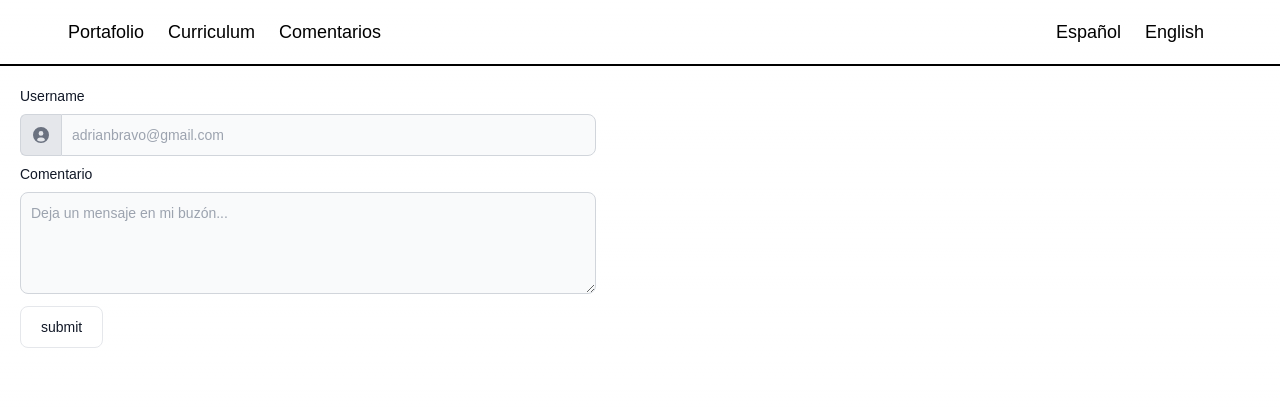
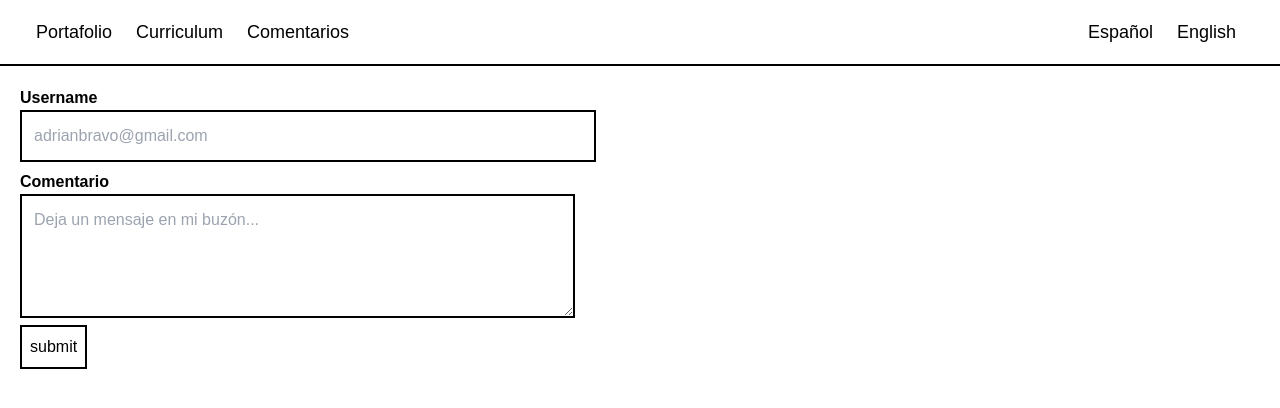
Before and after one commit to Burgos222/A01746459.github.io, a Next.js app: page /comentarios in a window 1280 px wide. Shown: the top 408 px of the page. Built offline with nearby package versions, Linux system fonts and the light colour scheme.

Commit message:
changes and firebase update

```diff
--- a/app/components/forms.jsx
+++ b/app/components/forms.jsx
@@ -4,20 +4,15 @@ import React from "react";
 export default function Forms() {
     return (
       <main className=" max-w-xl">
-        <label htmlFor="website-admin" className="block mb-2 text-sm font-medium text-gray-900 dark:text-white">Username</label>
+        <label htmlFor="website-admin" className=" font-semibold text-black">Username</label>
           <div className="flex">
-            <span className="inline-flex items-center px-3 text-sm text-gray-900 bg-gray-200 border border-r-0 border-gray-300 rounded-l-md dark:bg-gray-600 dark:text-gray-400 dark:border-gray-600">
-              <svg className="w-4 h-4 text-gray-500 dark:text-gray-400" aria-hidden="true" xmlns="http://www.w3.org/2000/svg" fill="currentColor" viewBox="0 0 20 20">
-                <path d="M10 0a10 10 0 1 0 10 10A10.011 10.011 0 0 0 10 0Zm0 5a3 3 0 1 1 0 6 3 3 0 0 1 0-6Zm0 13a8.949 8.949 0 0 1-4.951-1.488A3.987 3.987 0 0 1 9 13h2a3.987 3.987 0 0 1 3.951 3.512A8.949 8.949 0 0 1 10 18Z"/>
-              </svg>
-            </span>
-            <input type="email" id="website-admin" className="rounded-none rounded-r-lg bg-gray-50 border border-gray-300 text-gray-900 focus:ring-blue-500 focus:border-blue-500 block flex-1 min-w-0 w-full text-sm p-2.5  dark:bg-gray-700 dark:border-gray-600 dark:placeholder-gray-400 dark:text-white dark:focus:ring-blue-500 dark:focus:border-blue-500" placeholder="adrianbravo@gmail.com"/>
+            <input type="email" className="border-2 p-3 border-black w-[65ch] placeholder:hover:invisible" placeholder="adrianbravo@gmail.com"/>
           </div>
 
           <div className="mt-2">
-          <label htmlFor="message" className="block mb-2 text-sm font-medium text-gray-900 dark:text-white">Comentario</label>
-          <textarea id="message" rows="4" className="block p-2.5 w-full text-sm text-gray-900 bg-gray-50 rounded-lg border border-gray-300 focus:ring-blue-500 focus:border-blue-500 dark:bg-gray-700 dark:border-gray-600 dark:placeholder-gray-400 dark:text-white dark:focus:ring-blue-500 dark:focus:border-blue-500" placeholder="Deja un mensaje en mi buzón..."></textarea>
-          <button type="button" class="py-2.5 px-5 ml-30 mt-3 mr-2 mb-2 text-sm font-medium text-gray-900 focus:outline-none bg-white rounded-lg border border-gray-200 hover:bg-gray-100 hover:text-blue-700 focus:z-10 focus:ring-4 focus:ring-gray-200 dark:focus:ring-gray-700 dark:bg-gray-800 dark:text-gray-400 dark:border-gray-600 dark:hover:text-white dark:hover:bg-gray-700">submit</button>
+          <label htmlFor="message" className="font-semibold text-black">Comentario</label>
+          <textarea id="message" rows="4" className="border-2 p-3 border-black w-[62.4ch] placeholder:hover:invisible" placeholder="Deja un mensaje en mi buzón..."></textarea>
+          <button type="button" className="border-2 border-black p-2 hover:bg-black hover:text-white duration-300 ease-in-out">submit</button>
           </div>
 
       </main>
--- a/app/components/navbar.jsx
+++ b/app/components/navbar.jsx
@@ -3,9 +3,9 @@ import React from "react";
 
 export default function Navbar() {
     return (
-      <main className=''>
+      <main className='felx'>
         <nav className="border-b-2 border-black ">
-          <div className="mx-auto max-w-7xl px-2 sm:px-6 lg:px-8">
+          <div className="mx-auto ">
             <div className="relative flex h-16 items-center justify-10 ">
               <div className="flex flex-1 items-center justify-center sm:items-stretch sm:justify-start">
                 <div className="flex flex-shrink-0 items-center">
--- a/app/components/presentation.jsx
+++ b/app/components/presentation.jsx
@@ -10,7 +10,7 @@ export default function Presentation({ imageSrc, name, carrer }) {
         <p className="mb-1 font-normal text-gray-700">Ingeniero en Tecnologías Computacionales</p>
         <a href="https://tec.mx/es" className="mb-1 hover:text-blue-600 hover:font-bold ease-in-out">Tecnológico de Monterrey</a>
         <a href="curriculum" className="flex flex-row-reverse">
-        <span className=" px-3 py-2 hover:bg-black hover:text-white transition-colors duration-300 ease-in-out">
+        <span className=" px-4 py-2 hover:bg-black hover:text-white transition-colors duration-300 ease-in-out">
          +
         </span>
         </a>
--- a/package.json
+++ b/package.json
@@ -13,6 +13,7 @@
     "@fontsource/share-tech-mono": "^5.0.8",
     "@fontsource/squada-one": "^5.0.12",
     "autoprefixer": "10.4.16",
+    "firebase": "^10.4.0",
     "flowbite": "^1.8.1",
     "next": "13.5.2",
     "postcss": "8.4.30",
```
Also changed, not shown: firebase.js (added, +15 -0 lines), 1 other file (tests, documents, lock files or other folders).
